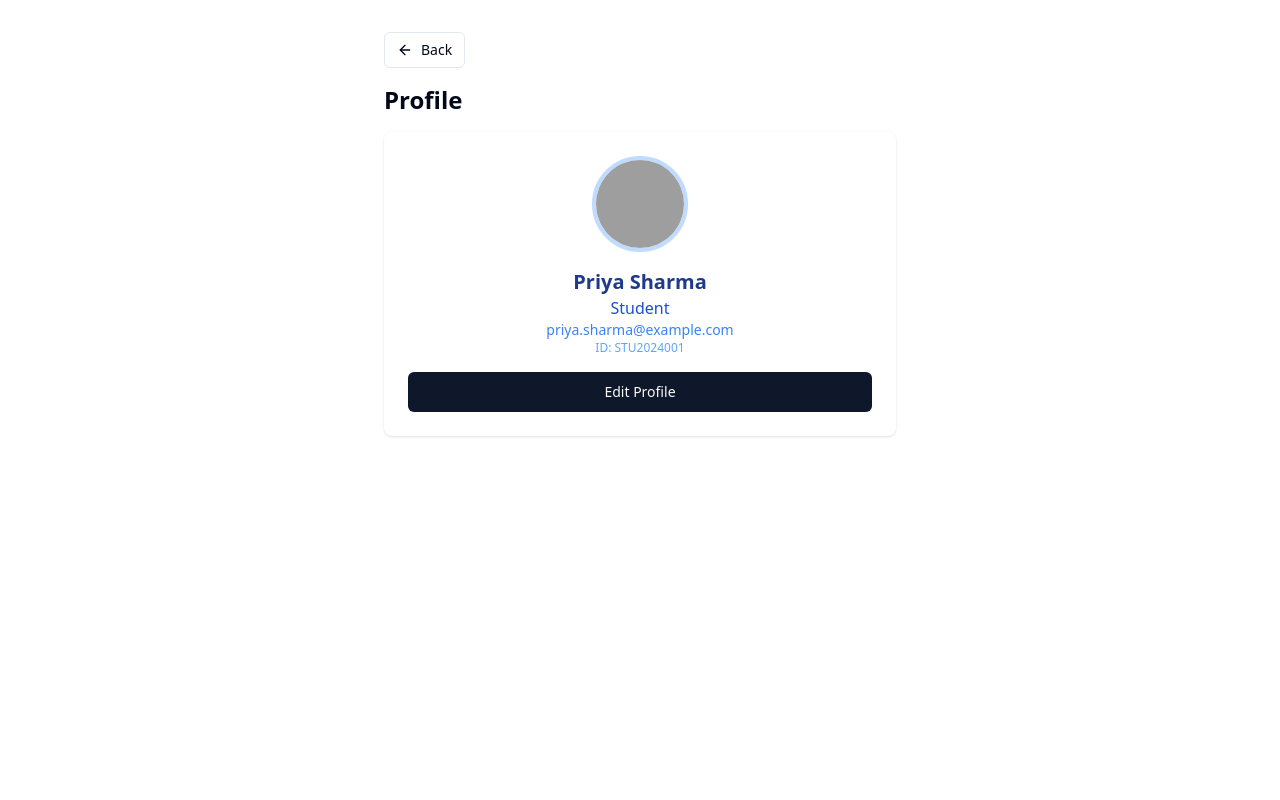
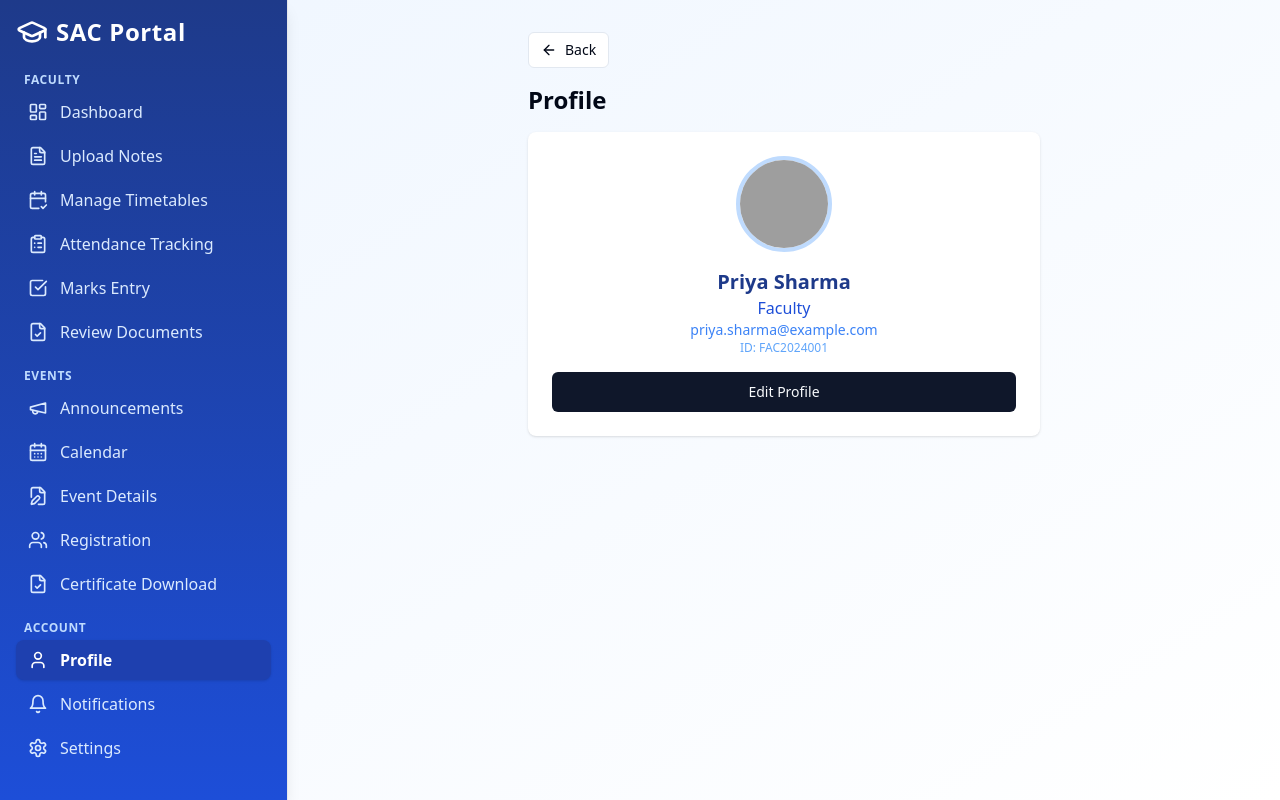
Before and after one commit to aamitttt/student-faculty-portal, a React (Vite) app: page /profile in a window 1280 px wide. Built offline with nearby package versions, Linux system fonts and the light colour scheme; grey boxes are pictures that could not be loaded.

Commit message:
[dyad] Sidebar added to all faculty, event, profile, and settings pages for full navigation - wrote 4 file(s)

```diff
--- a/src/pages/faculty/dashboard.tsx
+++ b/src/pages/faculty/dashboard.tsx
@@ -1,3 +1,4 @@
+import { Sidebar } from "@/components/Sidebar";
 import { FileText, CalendarCheck2, ClipboardList, Users, BarChart2, Bell, BookOpen } from "lucide-react";
 import { BarChart, Bar, XAxis, YAxis, CartesianGrid, Tooltip, ResponsiveContainer } from "recharts";
 
@@ -24,7 +25,9 @@ const marksData = [
 ];
 
 const FacultyDashboard = () => (
-  <div className="p-8 bg-gradient-to-br from-blue-50 to-white min-h-screen">
+  <div className="flex flex-col md:flex-row min-h-screen bg-gradient-to-br from-blue-50 to-white">
+    <Sidebar role="faculty" />
+    <div className="flex-1 p-4 md:p-8">
       <h1 className="text-3xl font-extrabold mb-2 text-blue-900 flex items-center gap-2">
         <BarChart2 className="text-blue-700" /> Faculty Dashboard
       </h1>
@@ -113,6 +116,7 @@ const FacultyDashboard = () => (
         </div>
       </div>
     </div>
+  </div>
 );
 
 export default FacultyDashboard;
--- a/src/pages/faculty/upload-notes.tsx
+++ b/src/pages/faculty/upload-notes.tsx
@@ -1,3 +1,4 @@
+import { Sidebar } from "@/components/Sidebar";
 import BackButton from "@/components/BackButton";
 import { Upload, FileText } from "lucide-react";
 import { Button } from "@/components/ui/button";
@@ -16,7 +17,9 @@ const FacultyUploadNotes = () => {
   const [title, setTitle] = useState("");
 
   return (
-    <div className="p-8">
+    <div className="flex flex-col md:flex-row min-h-screen bg-gradient-to-br from-blue-50 to-white">
+      <Sidebar role="faculty" />
+      <div className="flex-1 p-8">
         <BackButton />
         <h1 className="text-2xl font-bold mb-4 flex items-center gap-2"><Upload /> Upload Assignments & Notes</h1>
         <form
@@ -56,6 +59,7 @@ const FacultyUploadNotes = () => {
           </ul>
         </div>
       </div>
+    </div>
   );
 };
 
--- a/src/pages/profile.tsx
+++ b/src/pages/profile.tsx
@@ -1,14 +1,14 @@
+import { Sidebar } from "@/components/Sidebar";
 import BackButton from "@/components/BackButton";
 import { Input } from "@/components/ui/input";
 import { Button } from "@/components/ui/button";
-import { User } from "lucide-react";
 import { useState } from "react";
 
 const initialProfile = {
   name: "Priya Sharma",
   email: "priya.sharma@example.com",
-  role: "Student",
-  id: "STU2024001",
+  role: "Faculty",
+  id: "FAC2024001",
   avatar: "https://randomuser.me/api/portraits/women/44.jpg",
 };
 
@@ -17,7 +17,9 @@ const Profile = () => {
   const [edit, setEdit] = useState(false);
 
   return (
-    <div className="p-8 max-w-xl mx-auto">
+    <div className="flex flex-col md:flex-row min-h-screen bg-gradient-to-br from-blue-50 to-white">
+      <Sidebar role="faculty" />
+      <div className="flex-1 p-8 max-w-xl mx-auto">
         <BackButton />
         <h1 className="text-2xl font-bold mb-4">Profile</h1>
         <div className="bg-white rounded-lg shadow p-6 flex flex-col items-center">
@@ -59,6 +61,7 @@ const Profile = () => {
           )}
         </div>
       </div>
+    </div>
   );
 };
 
--- a/src/pages/settings.tsx
+++ b/src/pages/settings.tsx
@@ -1,3 +1,4 @@
+import { Sidebar } from "@/components/Sidebar";
 import BackButton from "@/components/BackButton";
 import { Input } from "@/components/ui/input";
 import { Button } from "@/components/ui/button";
@@ -10,7 +11,9 @@ const Settings = () => {
   const [passwords, setPasswords] = useState({ current: "", new: "", confirm: "" });
 
   return (
-    <div className="p-8 max-w-xl mx-auto">
+    <div className="flex flex-col md:flex-row min-h-screen bg-gradient-to-br from-blue-50 to-white">
+      <Sidebar role="faculty" />
+      <div className="flex-1 p-8 max-w-xl mx-auto">
         <BackButton />
         <h1 className="text-2xl font-bold mb-4">Settings</h1>
         <div className="bg-white rounded-lg shadow p-6 mb-6">
@@ -55,6 +58,7 @@ const Settings = () => {
           </form>
         </div>
       </div>
+    </div>
   );
 };
 
```
Lines whose indentation alone changed are shown as unchanged.
